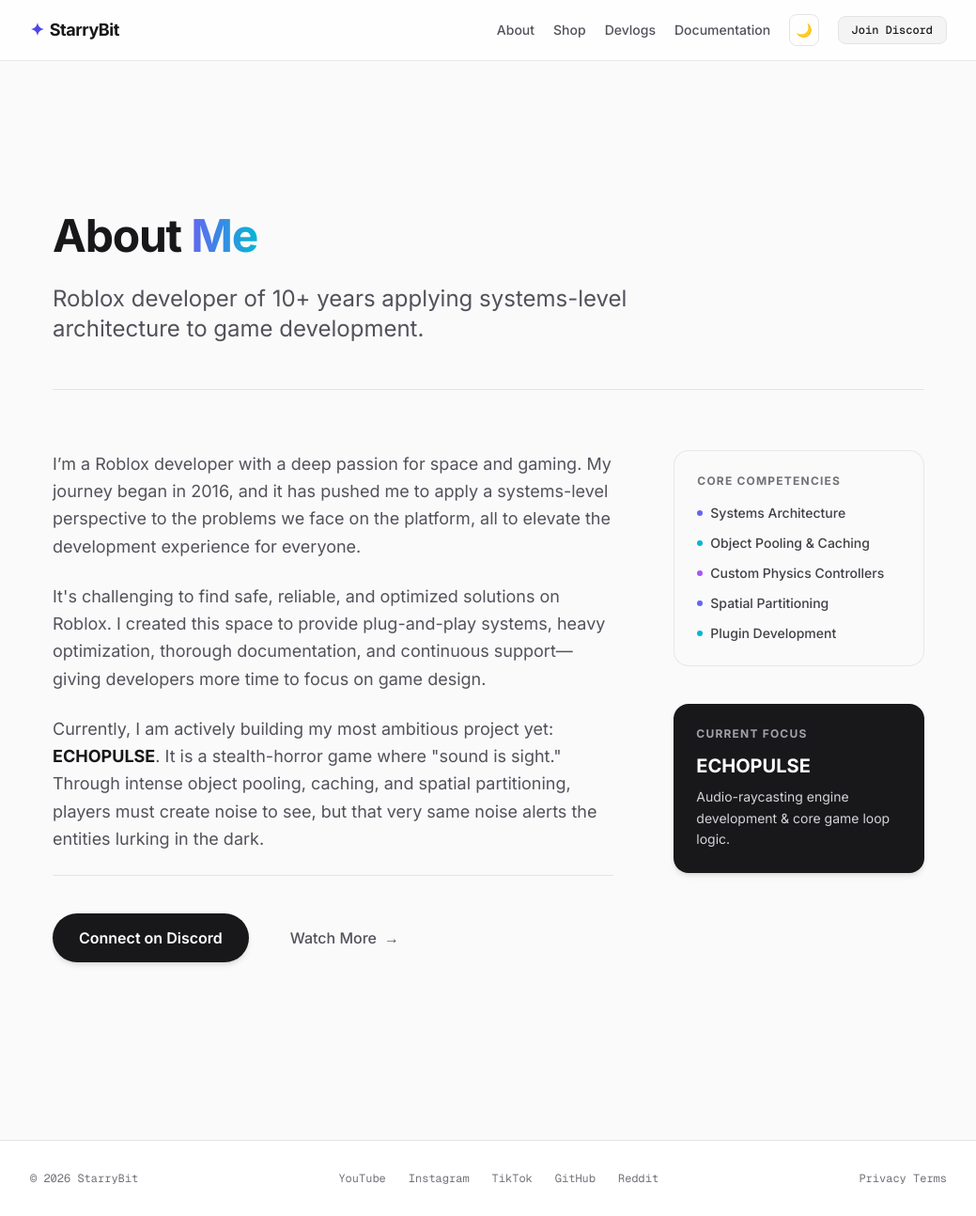
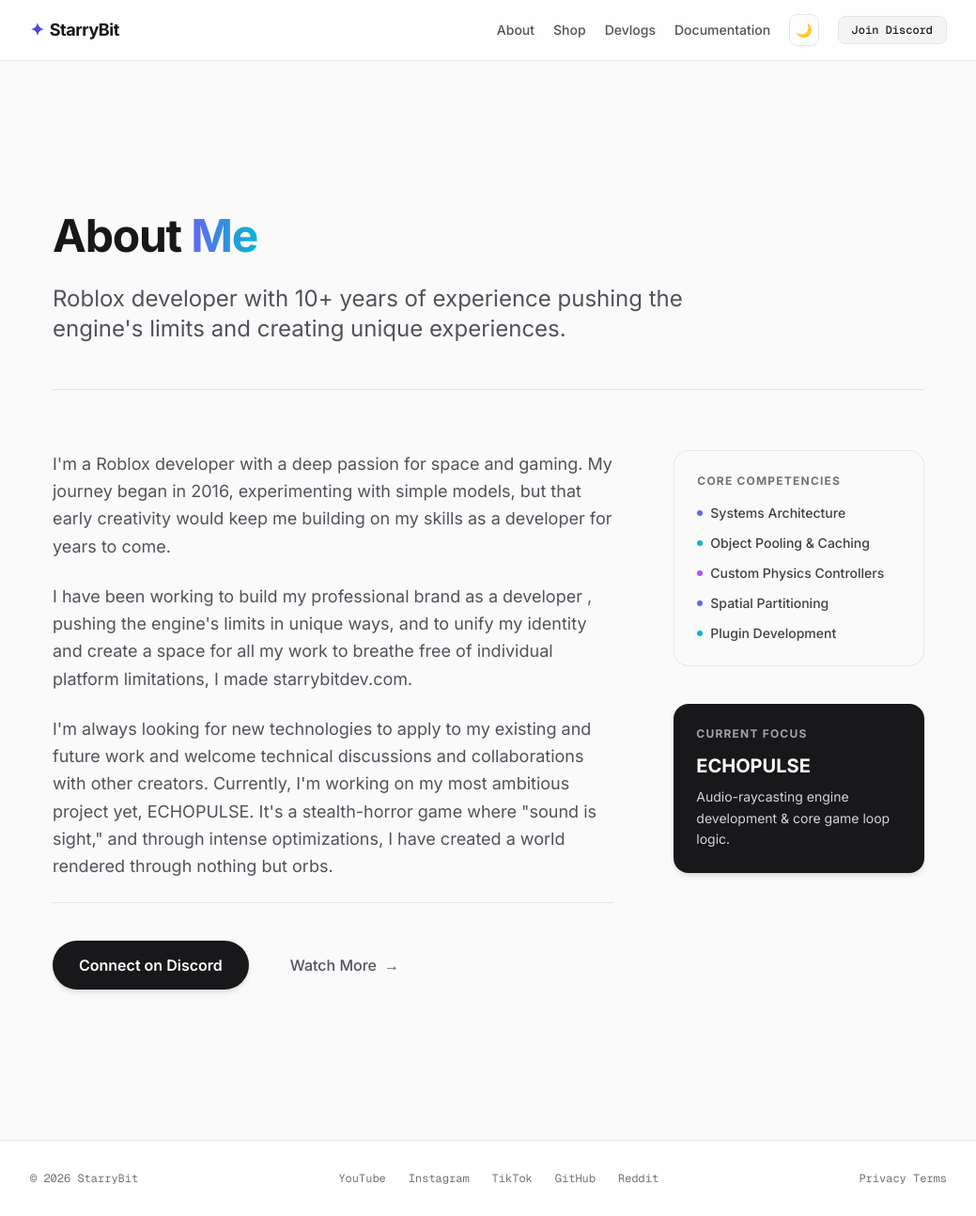
Before and after one commit to StarryBit/starrybit.github.io, a Jekyll site: the page built from about/index.html, in a window 1280 px wide and 1294 px high. Shown: the whole window at 94% size, without its empty margins (120-1159 px from the left). Built offline with Jekyll 4.4.1, drawn with Linux system fonts in a browser that asks for light colours; nearby versions of some CDN libraries.

Commit message:
Update index.html

```diff
--- a/about/index.html
+++ b/about/index.html
@@ -10,22 +10,22 @@ description: Learn more about StarryBit, a Roblox developer focused on scalable
             About <span class="text-transparent bg-clip-text bg-gradient-to-r from-indigo-500 to-cyan-500">Me</span>
         </h1>
         <p class="text-xl md:text-2xl text-zinc-600 dark:text-zinc-400 max-w-2xl leading-relaxed">
-            Roblox developer of 10+ years applying systems-level architecture to game development.
+            Roblox developer with 10+ years of experience pushing the engine's limits and creating unique experiences.
         </p>
     </header>
 
     <div class="grid md:grid-cols-3 gap-16">
         <section class="md:col-span-2 space-y-6 text-lg text-zinc-600 dark:text-zinc-400 leading-relaxed">
             <p>
-                I’m a Roblox developer with a deep passion for space and gaming. My journey began in 2016, and it has pushed me to apply a systems-level perspective to the problems we face on the platform, all to elevate the development experience for everyone.
+                I'm a Roblox developer with a deep passion for space and gaming. My journey began in 2016, experimenting with simple models, but that early creativity would keep me building on my skills as a developer for years to come.
             </p>
 
             <p>
-                It's challenging to find safe, reliable, and optimized solutions on Roblox. I created this space to provide plug-and-play systems, heavy optimization, thorough documentation, and continuous support—giving developers more time to focus on game design.
+                I have been working to build my professional brand as a developer , pushing the engine's limits in unique ways, and to unify my identity and create a space for all my work to breathe free of individual platform limitations, I made starrybitdev.com.
             </p>
 
             <p>
-                Currently, I am actively building my most ambitious project yet: <strong class="text-zinc-900 dark:text-white font-bold">ECHOPULSE</strong>. It is a stealth-horror game where "sound is sight." Through intense object pooling, caching, and spatial partitioning, players must create noise to see, but that very same noise alerts the entities lurking in the dark.
+                I'm always looking for new technologies to apply to my existing and future work and welcome technical discussions and collaborations with other creators. Currently, I'm working on my most ambitious project yet, ECHOPULSE. It's a stealth-horror game where "sound is sight," and through intense optimizations, I have created a world rendered through nothing but orbs.
             </p>
 
             <div class="pt-10 mt-10 flex flex-wrap items-center gap-5 border-t border-zinc-200 dark:border-zinc-800/60">
```
